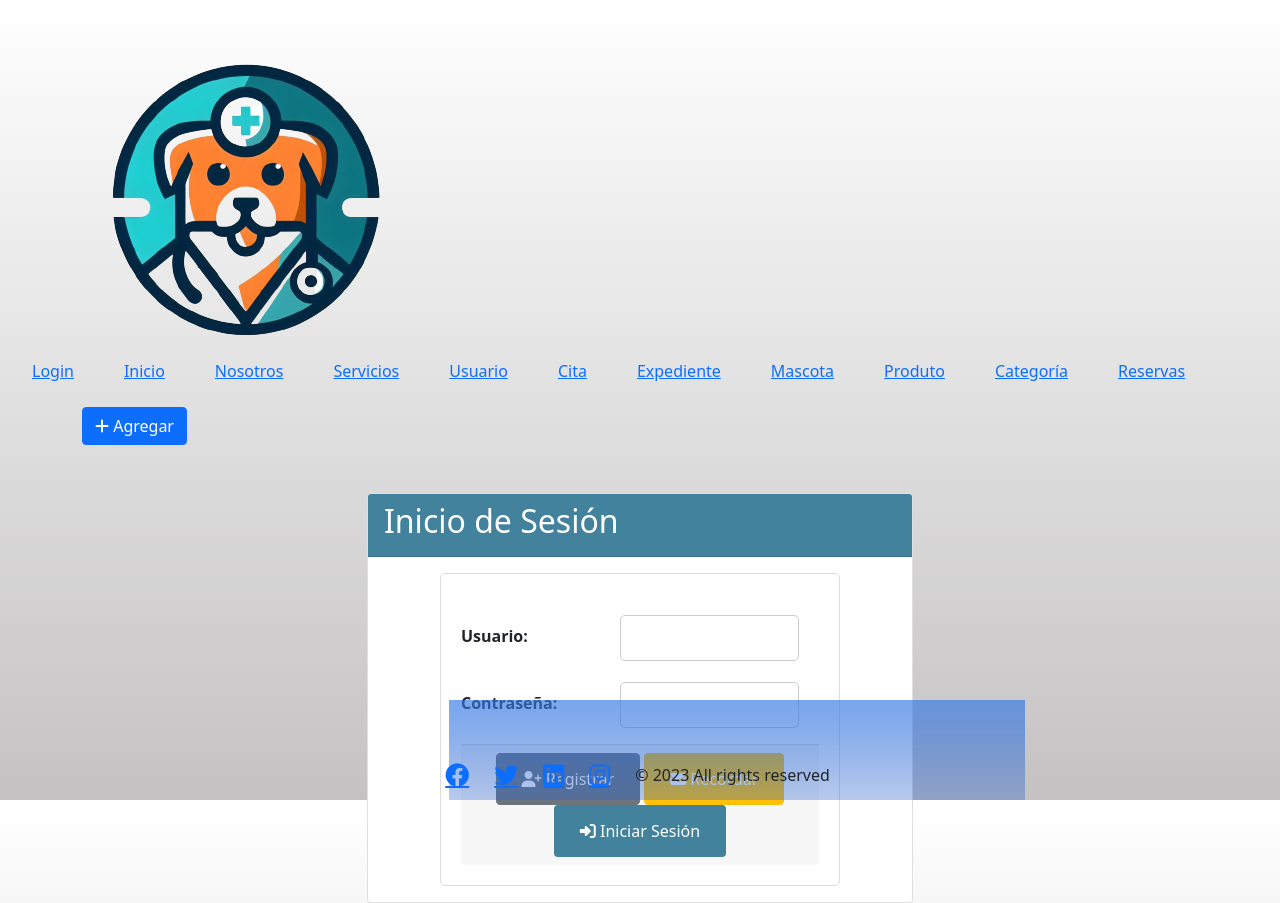
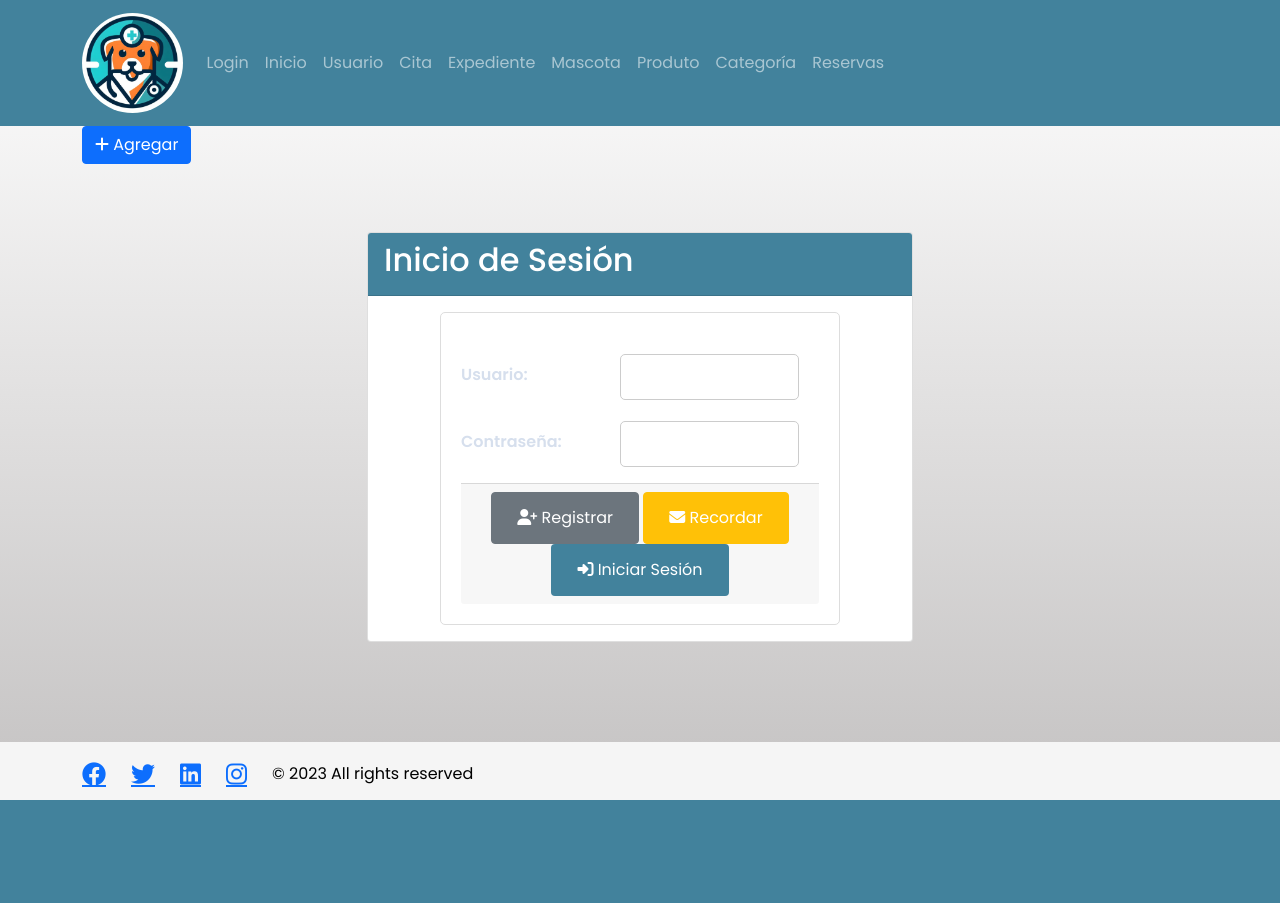
Before and after one commit to sanyons/Proyecto-Ambiente-Web-Cliente-Servidor, a PHP site: page /login.php in a window 1280 px wide. After the commit the page ends 800 px from the top, so only its background shows below. Run offline with PHP 8.4, Linux system fonts and the light colour scheme; data comes from the database, SQL or seed files in the repository.

Commit message:
Arreglo Header, footer e inicio.

```diff
--- a/crear_cita.php
+++ b/crear_cita.php
@@ -6,10 +6,12 @@
     <link rel="stylesheet" href="css/styles.css">
     <link rel="stylesheet" href="css/calendario.css">
       <!-- Incluir el header -->
-      <header class="header" id="header-placeholder">
+</head>
+
+    <header class="header" id="header-placeholder">
         <!-- El contenido del header se cargará aquí -->
     </header>
-</head>
+
 <body>
 
 
--- /dev/null
+++ b/css/navbar.css
@@ -0,0 +1,3 @@
+.navbar {
+    background-color: #42829C; /* Light Blue color */
+  }
--- a/css/styles.css
+++ b/css/styles.css
@@ -3,7 +3,7 @@ body {
     font-family: Arial, sans-serif;
     background-color: #f5f5f5;
     margin: 0;
-    padding: 0;
+    padding-top: 10;
 }
 
 h1 {
@@ -60,3 +60,18 @@ th, td {
     padding: 8px;
     text-align: left;
 }
+
+
+
+  .center-content {
+    display: flex;
+    justify-content: center;
+    align-items: center;
+    height: 100%;
+  }
+
+  .socials {
+    list-style: none;
+    padding: 0;
+    margin: 10px 0;
+  }
--- a/login.php
+++ b/login.php
@@ -25,20 +25,25 @@ $result = $conn->query($sql);
     <link rel="preload" href="css/styles.css">
     <link rel="stylesheet" href="css/styles.css">
     <link rel="stylesheet" href="css/calendario.css">
-    <!-- Incluir el header -->
-    <header class="header" id="header-placeholder">
-        <!-- El contenido del header se cargará aquí -->
-    </header>
     <!-- boostrap header-->
     <link href="https://cdn.jsdelivr.net/npm/bootstrap@5.0.2/dist/css/bootstrap.min.css" rel="stylesheet" integrity="sha384-EVSTQN3/azprG1Anm3QDgpJLIm9Nao0Yz1ztcQTwFspd3yD65VohhpuuCOmLASjC" crossorigin="anonymous">
     <script src="https://cdn.jsdelivr.net/npm/bootstrap@5.0.2/dist/js/bootstrap.bundle.min.js" integrity="sha384-MrcW6ZMFYlzcLA8Nl+NtUVF0sA7MsXsP1UyJoMp4YLEuNSfAP+JcXn/tWtIaxVXM" crossorigin="anonymous"></script>
     <!-- boostrap -->
 </head>
+
+    <header class="header" id="header-placeholder">
+        <!-- El contenido del header se cargará aquí -->
+    </header>
+
 <body>
     <!-- boostrap body -->
     <script src="https://cdn.jsdelivr.net/npm/@popperjs/core@2.9.2/dist/umd/popper.min.js" integrity="sha384-IQsoLXl5PILFhosVNubq5LC7Qb9DXgDA9i+tQ8Zj3iwWAwPtgFTxbJ8NT4GN1R8p" crossorigin="anonymous"></script>
     <script src="https://cdn.jsdelivr.net/npm/bootstrap@5.0.2/dist/js/bootstrap.min.js" integrity="sha384-cVKIPhGWiC2Al4u+LWgxfKTRIcfu0JTxR+EQDz/bgldoEyl4H0zUF0QKbrJ0EcQF" crossorigin="anonymous"></script>
     <!-- boostrap -->
+    <div class = "container">        </div>
+
+
+    <section>
     <div class="container" sec:authorize="hasRole('ROLE_ADMIN')">
                 <div class="row">
                     <div class="col-md-3">
@@ -96,6 +101,7 @@ $result = $conn->query($sql);
             </div>
         </div>
     </div>
+    </section>
 
     <!-- Agrega aquí el contenido adicional de tu página, como scripts y otros elementos HTML si es necesario -->
 
--- a/templates/footer.html
+++ b/templates/footer.html
@@ -1,82 +1,48 @@
+<!DOCTYPE html>
+<html lang="en">
+  <head>
+    <meta charset="UTF-8" />
+    <meta http-equiv="X-UA-Compatible" content="IE=edge" />
+    <meta name="viewport" content="width=device-width, initial-scale=1.0" />
+    <title>Inicio</title>
+    <link
+      rel="stylesheet"
+      href="https://cdnjs.cloudflare.com/ajax/libs/font-awesome/6.4.0/css/all.min.css"
+      integrity="sha512-iecdLmaskl7CVkqkXNQ/ZH/XLlvWZOJyj7Yy7tcenmpD1ypASozpmT/E0iPtmFIB46ZmdtAc9eNBvH0H/ZpiBw=="
+      crossorigin="anonymous"
+      referrerpolicy="no-referrer"
+    />
+    <link rel="stylesheet" href="css/navbar.css">
+    <link href="https://cdn.jsdelivr.net/npm/bootstrap@5.0.2/dist/css/bootstrap.min.css" rel="stylesheet" integrity="sha384-EVSTQN3/azprG1Anm3QDgpJLIm9Nao0Yz1ztcQTwFspd3yD65VohhpuuCOmLASjC" crossorigin="anonymous">
+    <link rel="preconnect" href="https://fonts.googleapis.com" />
+    <link rel="preconnect" href="https://fonts.gstatic.com" crossorigin />
+    <link
+      href="https://fonts.googleapis.com/css2?family=Poppins:wght@400;500;600&display=swap"
+      rel="stylesheet"
+    />
+    <link rel="preload" href="css/index.css" />
+    <link rel="stylesheet" href="css/index.css" />
+  </head>
+  <body>
 
-<footer>
-    <div class="background">
-      <svg
-        version="1.1"
-        xmlns="http://www.w3.org/2000/svg"
-        xmlns:xlink="http://www.w3.org/1999/xlink"
-        x="0px"
-        y="0px"
-        width="100%"
-        height="100%"
-        viewBox="-800 0 2400 900"
-      >
-        <defs>
-          <linearGradient id="bg" x2="0%" y2="100%">
-            <stop offset="0%" style="stop-color: rgba(53, 127, 242, 0.6)"></stop>
-            <stop offset="100%" style="stop-color: rgba(38, 89, 190, 0.06)"></stop>
-          </linearGradient>
-          <path
-            id="wave"
-            fill="url(#bg)"
-            d="M-363.852,502.589c0,0,236.988-41.997,505.475,0
-    s371.981,38.998,575.971,0s293.985-39.278,505.474,5.859s493.475,48.368,716.963-4.995v560.10H-363.852V502.589z"
-          />
-        </defs>
-        <g>
-          <use xlink:href="#wave" opacity=".3">
-            <animateTransform
-              attributeName="transform"
-              attributeType="XML"
-              type="translate"
-              dur="8s"
-              calcMode="spline"
-              values="270 230; -334 180; 270 230"
-              keyTimes="0; .5; 1"
-              keySplines="0.42, 0, 0.58, 1.0;0.42, 0, 0.58, 1.0"
-              repeatCount="indefinite"
-            />
-          </use>
-          <use xlink:href="#wave" opacity=".6">
-            <animateTransform
-              attributeName="transform"
-              attributeType="XML"
-              type="translate"
-              dur="6s"
-              calcMode="spline"
-              values="-270 230;243 220;-270 230"
-              keyTimes="0; .6; 1"
-              keySplines="0.42, 0, 0.58, 1.0;0.42, 0, 0.58, 1.0"
-              repeatCount="indefinite"
-            />
-          </use>
-          <use xlink:href="#wave" opacity=".9">
-            <animateTransform
-              attributeName="transform"
-              attributeType="XML"
-              type="translate"
-              dur="4s"
-              calcMode="spline"
-              values="0 230;-140 200;0 230"
-              keyTimes="0; .4; 1"
-              keySplines="0.42, 0, 0.58, 1.0;0.42, 0, 0.58, 1.0"
-              repeatCount="indefinite"
-            />
-          </use>
-        </g>
-      </svg>
-    </div>
+  <footer class="footer" style="background-color: whitesmoke;padding-top: 10px; color: black;" >
+      <div class="container" >
+        <div ></div>
+          <div class ="center-footer" >
+            <ul class="socials" style="list-style: none; padding: 0; margin: 10px 0;">
+              <li style="display: inline-block; margin-right: 5px; color: white;"><a class="fa-brands fa-facebook"></a></li>
+              <li style="display: inline-block; margin-right: 5px;"><a class="fa-brands fa-twitter"></a></li>
+              <li style="display: inline-block; margin-right: 5px;"><a class="fa-brands fa-linkedin"></a></li>
+              <li style="display: inline-block; margin-right: 5px;"><a class="fa-brands fa-instagram"></a></li>
+              <li style="display: inline-block; margin-right: 5px;  text-align: center;"> © 2023 All rights reserved</li>
+            </ul>
+          </div>
+      </div>
+  </footer>
 
-     <section style="max-width: 100%; margin: 0 auto; padding: 0; padding-top: 0; border: 0;">
-        <ul class="socials" style="list-style: none; padding: 0; margin: 10px 0;">
-          <li style="display: inline-block; margin-right: 5px;"><a class="fa-brands fa-facebook"></a></li>
-          <li style="display: inline-block; margin-right: 5px;"><a class="fa-brands fa-twitter"></a></li>
-          <li style="display: inline-block; margin-right: 5px;"><a class="fa-brands fa-linkedin"></a></li>
-          <li style="display: inline-block; margin-right: 5px;"><a class="fa-brands fa-instagram"></a></li>
-          <li style="display: inline-block; margin-right: 5px;"> © 2023 All rights reserved</li>
-        </ul>
-    </section>
-</footer>
+
+ <!-- Bootstrap JS script -->
+ <script src="https://cdn.jsdelivr.net/npm/bootstrap@5.0.2/dist/js/bootstrap.bundle.min.js" integrity="sha384-uefMccjAQgU5V9DkMu5D4nbdIBU3E5b8QpGSQBDjWGe4Yos2pDlH6Pp4BjqQ6fji" crossorigin="anonymous"></script>
 
 </body>
 </html>
--- a/templates/header.html
+++ b/templates/header.html
@@ -12,6 +12,8 @@
       crossorigin="anonymous"
       referrerpolicy="no-referrer"
     />
+    <link rel="stylesheet" href="css/navbar.css">
+    <link href="https://cdn.jsdelivr.net/npm/bootstrap@5.0.2/dist/css/bootstrap.min.css" rel="stylesheet" integrity="sha384-EVSTQN3/azprG1Anm3QDgpJLIm9Nao0Yz1ztcQTwFspd3yD65VohhpuuCOmLASjC" crossorigin="anonymous">
     <link rel="preconnect" href="https://fonts.googleapis.com" />
     <link rel="preconnect" href="https://fonts.gstatic.com" crossorigin />
     <link
@@ -22,24 +24,51 @@
     <link rel="stylesheet" href="css/index.css" />
   </head>
   <body>
-    <header class="header">
-      <!-- Navigation Bar -->
-      <nav class="navbar">
-        <img class="navbar__logo" src="img/logo01.png" alt="Logotipo" />
-        <ul class="links">
-          <li><a href="login.php">Login</a></li>
-          <li><a href="index.html">Inicio</a></li>
-          <li><a href="Nosotros.php">Nosotros</a></li>
-          <li><a href="servicios.php">Servicios</a></li>
-          <li><a href="usuario.php">Usuario</a></li>
-          <li><a href="cita.php">Cita</a></li>
-          <li><a href="expediente.php">Expediente</a></li>
-          <li><a href="mascota.php">Mascota</a></li>
-          <li><a href="producto.php">Produto</a></li>
-          <li><a href="categoria.php">Categoría</a></li>
-          <li><a href="crear_cita.php">Reservas</a></li>
-        </ul>
+
+    <nav class="navbar navbar-expand-lg navbar-dark container-fluid">
+      <div class="container">
+        <a class="navbar-brand" href="index.html">
+          <img src="img/logoraw.png" alt="Logotipo" height="100" class=rounded-circle>
+        </a>
+
+        <button class="navbar-toggler" type="button" data-toggle="collapse" data-target="#navbarNav" aria-controls="navbarNav" aria-expanded="false" aria-label="Toggle navigation">
+          <span class="navbar-toggler-icon"></span>
+        </button>
+
+        <div class="collapse navbar-collapse" id="navbarNav">
+          <ul class="navbar-nav">
+              <li class="nav-item">
+                <a class="nav-link" href="login.php">Login</a>
+              </li>
+              <li class="nav-item">
+                <a class="nav-link" href="index.html">Inicio</a>
+              </li>
+              <li class="nav-item">
+                <a class="nav-link" href="usuario.php">Usuario</a>
+              </li>
+              <li class="nav-item">
+                <a class="nav-link" href="cita.php">Cita</a>
+              </li>
+              <li class="nav-item">
+                <a class="nav-link" href="expediente.php">Expediente</a>
+              </li>
+              <li class="nav-item">
+                <a class="nav-link" href="mascota.php">Mascota</a>
+              </li>
+              <li class="nav-item">
+                <a class="nav-link" href="producto.php">Produto</a>
+              </li>
+              <li class="nav-item">
+                <a class="nav-link" href="categoria.php">Categoría</a>
+              </li>
+              <li class="nav-item">
+                <a class="nav-link" href="crear_cita.php">Reservas</a>
+              </li>
+              <!-- Add more navigation items as needed -->
+            </ul>
+          </div>
+        </div>
       </nav>
-    </header>
-  </body>
+      <script src="https://cdn.jsdelivr.net/npm/bootstrap@5.0.2/dist/js/bootstrap.bundle.min.js" integrity="sha384-uefMccjAQgU5V9DkMu5D4nbdIBU3E5b8QpGSQBDjWGe4Yos2pDlH6Pp4BjqQ6fji" crossorigin="anonymous"></script>
+    </body>
 </html>
```
Also changed, not shown: crear_expediente.php (+6 -3 lines), crear_mascota.php (+5 -3 lines), index.html (+56 -17 lines), nosotros.php (+6 -2 lines), servicios.php (deleted, +0 -46 lines), img/logoraw.png (added), uploads/act 1 .png (added).
